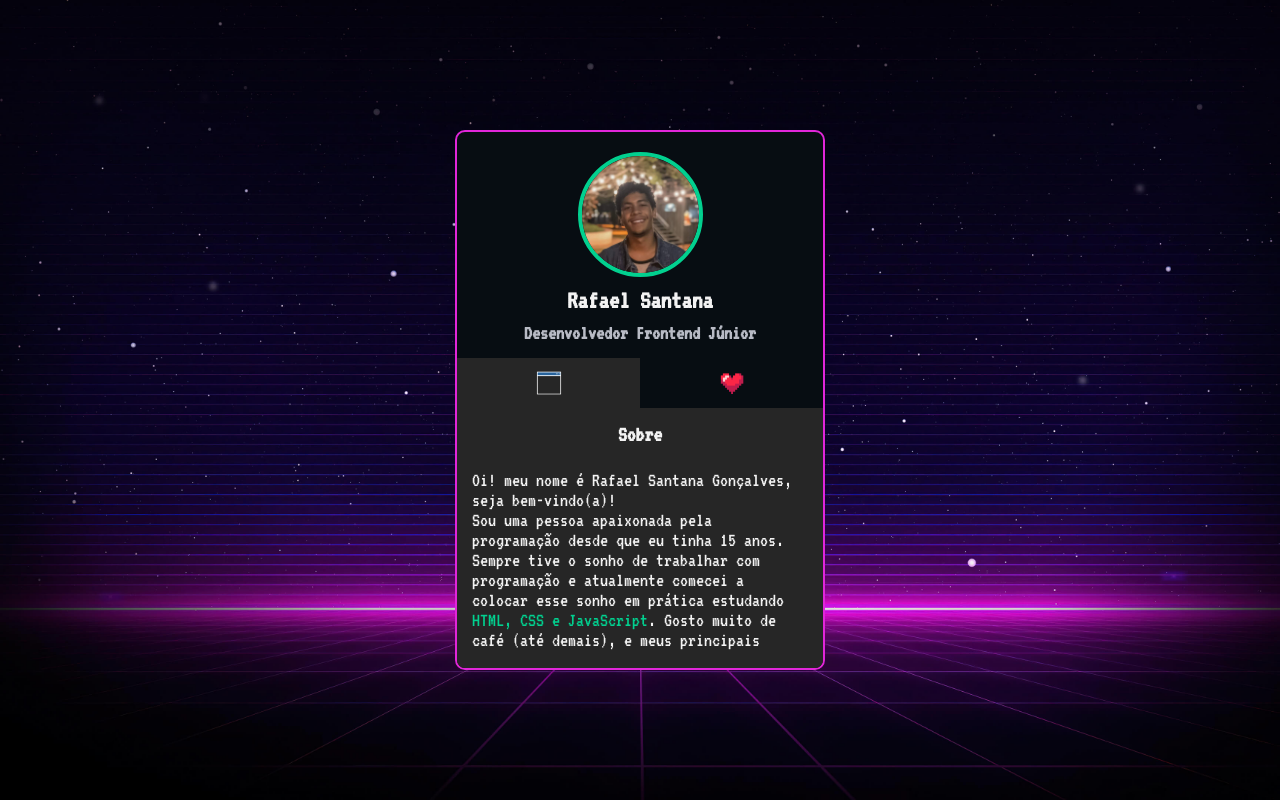
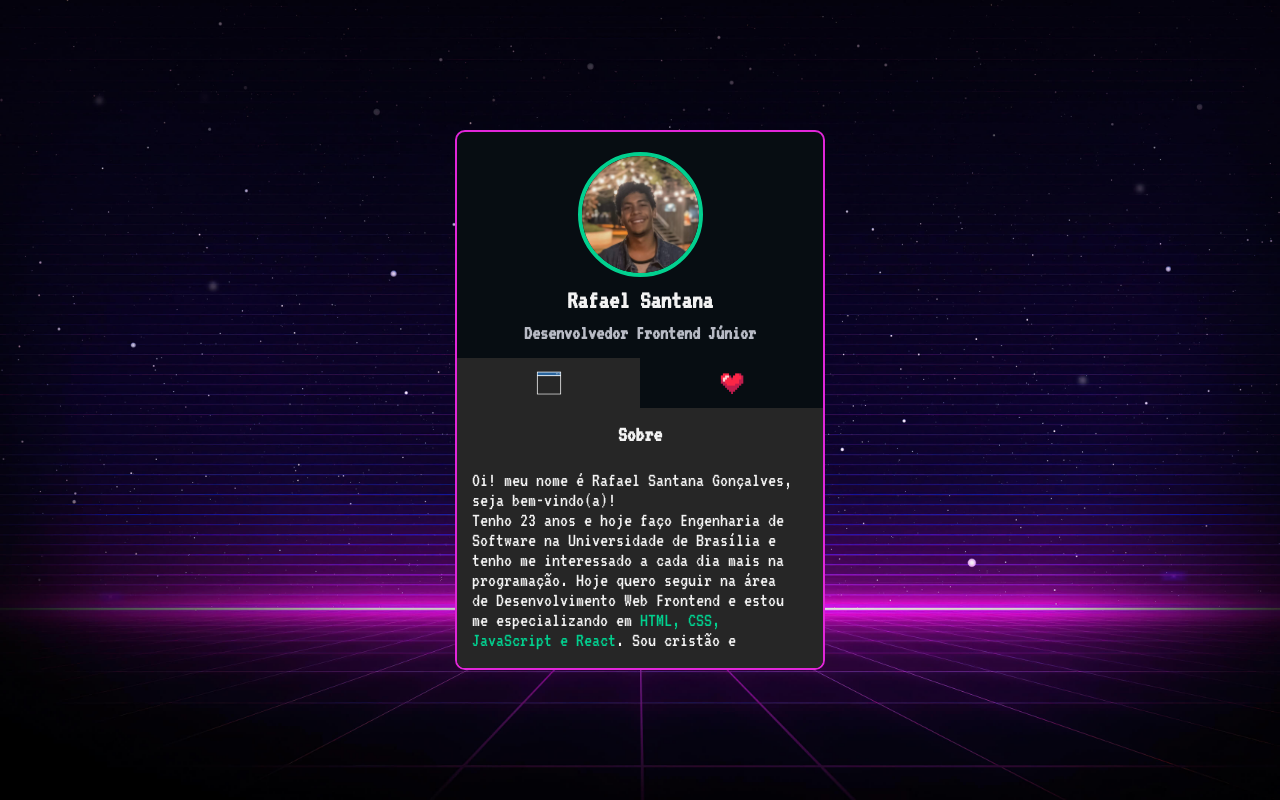
Before and after one commit to rafs11/mini-portfolio, a plain HTML site: page index.html in a window 1280 px wide. Drawn offline with Linux system fonts and the light colour scheme.

Commit message:
Mudei texto sobre mim e atualizei o links

```diff
--- a/index.html
+++ b/index.html
@@ -1,5 +1,5 @@
 <!DOCTYPE html>
-<html lang="en">
+<html lang="pt-br">
   <head>
     <meta charset="UTF-8" />
     <meta http-equiv="X-UA-Compatible" content="IE=edge" />
@@ -43,13 +43,7 @@
               <p>Oi! meu nome é Rafael Santana Gonçalves, seja bem-vindo(a)!</p>
 
               <p>
-                Sou uma pessoa apaixonada pela programação desde que eu tinha 15
-                anos. Sempre tive o sonho de trabalhar com programação e
-                atualmente comecei a colocar esse sonho em prática estudando
-                <span>HTML, CSS e JavaScript</span>. Gosto muito de café (até
-                demais), e meus principais hobbies são jogar MMO RPG, ver animes
-                e séries.
-              </p>
+                Tenho 23 anos e hoje faço Engenharia de Software na Universidade de Brasília e tenho me interessado a cada dia mais na programação. Hoje quero seguir na área de Desenvolvimento Web Frontend e estou me especializando em <span>HTML, CSS, JavaScript e React</span>. Sou cristão e apaixonado por música; toco bateria, violão e baixo e também pode me chamar pra uma play! ;)
             </div>
           </div>
 
@@ -66,7 +60,7 @@
               </li>
               <li>
                 <a
-                  href="https://www.linkedin.com/in/rafael-santana-580529208/"
+                  href="https://www.linkedin.com/in/rafael-santana-gon%C3%A7alves-580529208/"
                   target="_blank"
                   class="linkedin"
                   >LinkedIn</a
```
